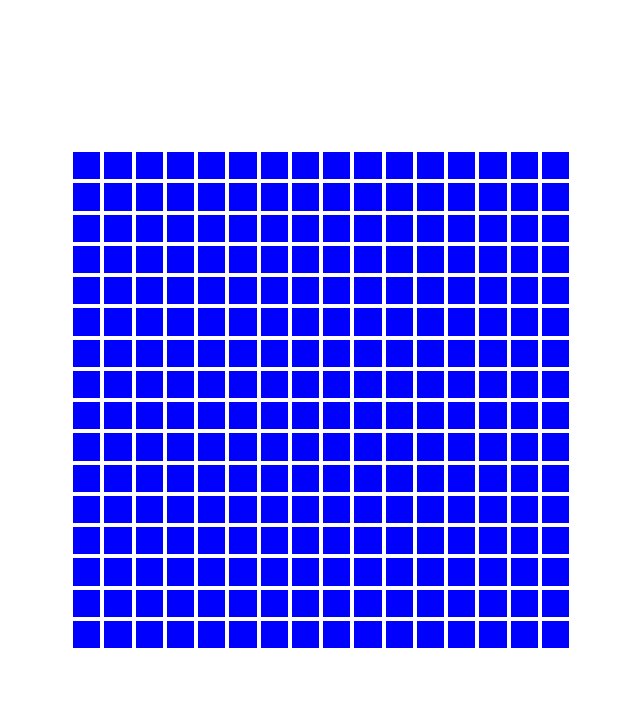
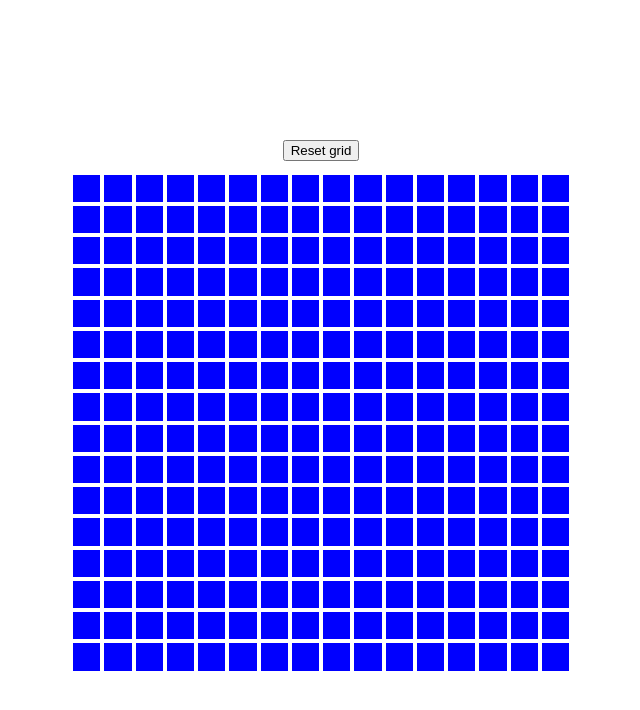
Before and after one commit to multiMhine4/etch-a-sketch-2, a plain HTML site: page index.html in a window 1280 px wide. Shown: the whole page, without its empty margins (319-959 px from the left). Drawn offline with Linux system fonts and the light colour scheme.

Commit message:
Add reset grid button (style + logic)

```diff
--- a/index.html
+++ b/index.html
@@ -8,6 +8,7 @@
         <script src="script.js" defer></script>
     </head>
     <body>
+        <button id="reset" type='button'>Reset grid</button>
         <div id="container">
         </div>
     </body>
--- a/script.js
+++ b/script.js
@@ -1,10 +1,14 @@
 const container = document.querySelector("#container");
 
-for (let row=0; row<16; row++) {
+function createNewGrid(length) {
+    let rows = document.querySelectorAll(".row");
+    rows.forEach((row) => row.remove());
+
+    for (let row=0; row<length; row++) {
         let newRow = document.createElement("div");
         newRow.classList.add("row");
 
-    for (let col=0; col<16; col++) {
+        for (let col=0; col<length; col++) {
             let newSquare = document.createElement("div");
             newSquare.classList.add("square");
             newSquare.addEventListener("mouseover", (e) => {
@@ -14,3 +18,12 @@ for (let row=0; row<16; row++) {
         }
         container.appendChild(newRow);
     }
+}
+
+createNewGrid(16);
+
+const reset = document.querySelector("#reset");
+reset.addEventListener("click", () => {
+    length = +prompt("New size of grid: ");
+    createNewGrid(length);
+})
--- a/style.css
+++ b/style.css
@@ -10,6 +10,10 @@ body {
     flex-direction: column;
     justify-content: center;
     align-items: center;
+}
+
+#reset {
+    margin: 12px;
 }
 
 #container {
```
Lines whose indentation alone changed are shown as unchanged.
